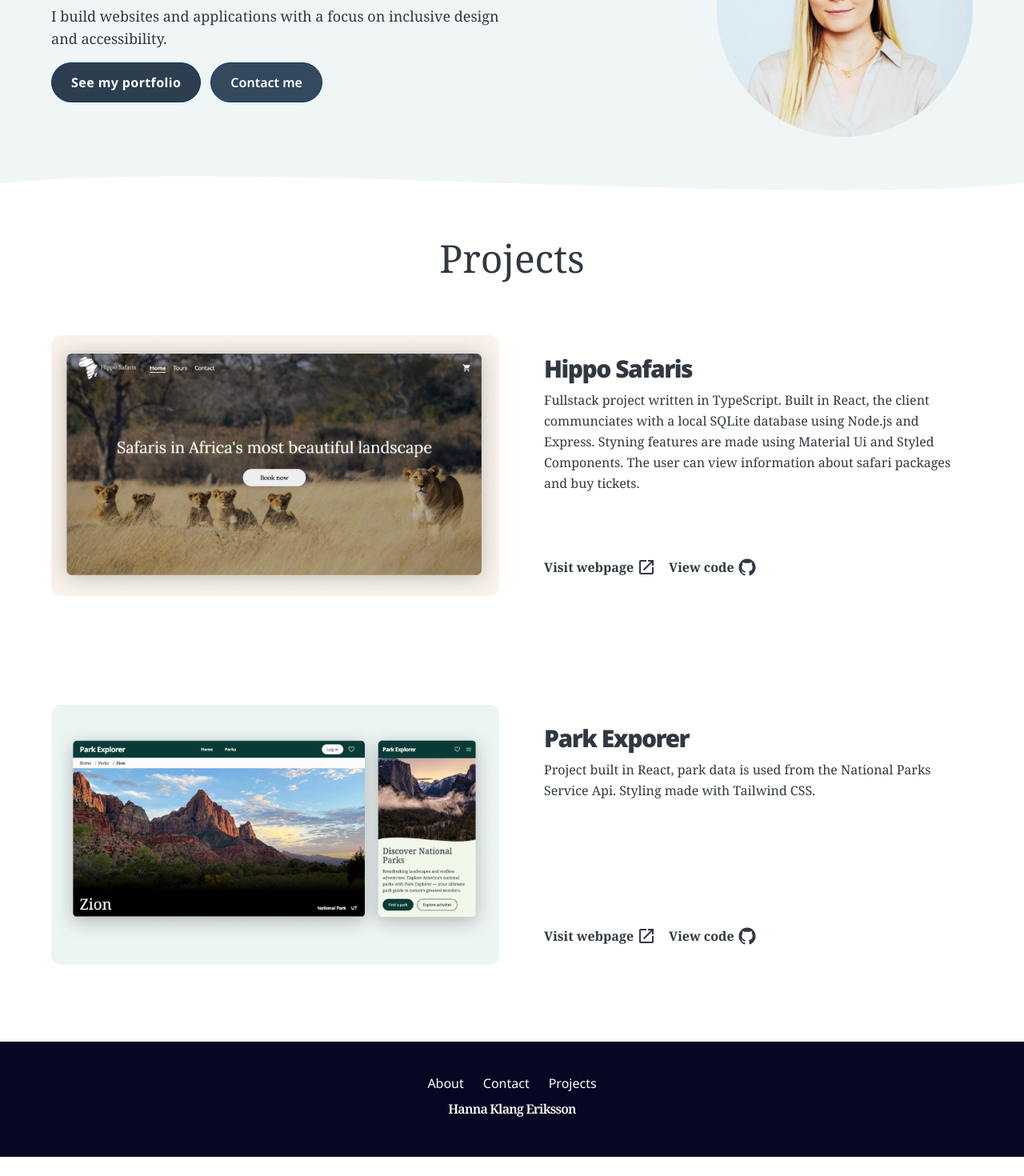
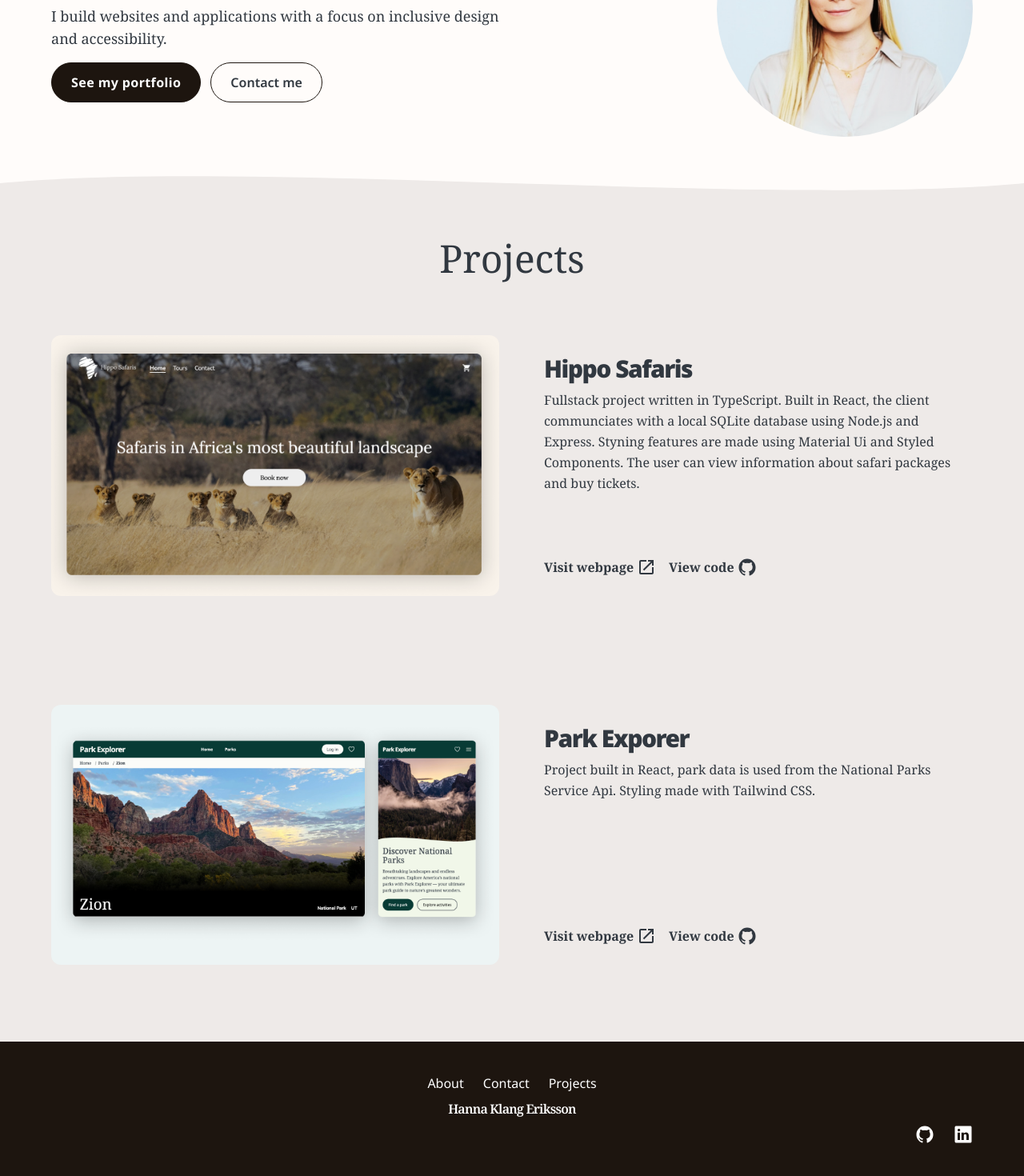
Before and after one commit to Hannahelenas/hanna-portfolio-next-v1, a Next.js app: page / in a window 1280 px wide. Shown: the part 285-1755 px from the top of the page at 80% size. Before the commit the page ends 1731 px from the top, so only its background shows below. Built offline with nearby package versions, Linux system fonts and the light colour scheme.

Commit message:
Add new colors and links in footer.

```diff
--- a/app/components/Footer.tsx
+++ b/app/components/Footer.tsx
@@ -1,6 +1,8 @@
+import { IoLogoGithub, IoLogoLinkedin } from "react-icons/io5";
+
 export default function Footer() {
   return (
-    <section id="footer" className="bg-(--color-footer) py-10">
+    <section id="footer" className="bg-(--color-footer) py-10 px-5 sm:px-10">
       <nav className="max-w-6xl mx-auto text-white">
         <ul className="flex gap-6 justify-center">
           <li>About</li>
@@ -14,6 +16,37 @@ export default function Footer() {
       >
         Hanna Klang Eriksson
       </p>
+      <div
+        className="flex flex-row gap-6 justify-start sm:justify-end max-w-6xl
+      mx-auto"
+      >
+        <a
+          className="flex items-center gap-1 font-bold font-serif-custom
+                    hover:underline underline-offset-2 "
+          href="https://github.com/Hannahelenas"
+          target="_blank"
+          rel="noopener noreferrer"
+          aria-label="Hannas Github (opens in a new tab)"
+        >
+          <IoLogoGithub
+            aria-hidden="true"
+            className="text-2xl text-(--color-text-light) "
+          />
+        </a>
+        <a
+          className="flex items-center gap-1 font-bold font-serif-custom
+                    hover:underline underline-offset-2"
+          href="/"
+          target="_blank"
+          rel="noopener noreferrer"
+          aria-label="Hannas Linkedin (opens in a new tab)"
+        >
+          <IoLogoLinkedin
+            aria-hidden="true"
+            className="text-2xl  text-(--color-text-light) "
+          />
+        </a>
+      </div>
     </section>
   );
 }
--- a/app/components/HeroSection.tsx
+++ b/app/components/HeroSection.tsx
@@ -14,7 +14,8 @@ export default function HeroSection() {
         >
           <h1
             className="text-4xl lg:text-5xl font-black tracking-tighter
-            text-[--color-text]"
+            text-(--color-text-secondary)
+            "
           >
             Hanna Klang Eriksson
           </h1>
@@ -30,8 +31,9 @@ export default function HeroSection() {
 
           <div className="mt-4 flex gap-3">
             <button
-              className="bg-[#2c3e50] border border-(--color-text-secondary)
-             px-6 py-3  rounded-full text-white
+              className="bg-(--color-text-secondary) border
+              border-(--color-text-secondary)
+             px-6 py-3  rounded-full text-(--color-text-light)
             transition-all
             duration-300 ease-in-out hover:cursor-pointer hover:bg-transparent
             hover:text-black
@@ -40,8 +42,8 @@ export default function HeroSection() {
               See my portfolio
             </button>
             <button
-              className="bg-[#34495e] border border-(--color-text-secondary)
-             px-6 py-3 rounded-full text-white font-semibold
+              className=" border border-(--color-text-secondary)
+             px-6 py-3 rounded-full  font-semibold
             transition-all
             duration-300 ease-in-out hover:cursor-pointer
             hover:bg-(--color-text-secondary)
--- a/app/globals.css
+++ b/app/globals.css
@@ -21,19 +21,21 @@ body {
 }
 
 .light {
-  --color-bg: #ffffff; /* #f4e9d9; */
-  --color-bg-secondary: #f0f5f5;
+  --color-bg: #eeeae8; /* #F9F3EB */
+  --color-bg-secondary: #fffcfa; /* #f0f5f5; */
   --color-text: #313840; /* #070723; */ /* #313840; */
-  --color-text-secondary: #013b6a;
-  --color-navbar: #e1ecec;
-  --color-footer: #070723;
+  --color-text-secondary: #1d150f; /* #013b6a; */
+  --color-navbar: #fffcfa; /* #FFFCFA; */ /* #F9F3EC; */ /* #e1ecec; */
+  --color-footer: #1d150f; /* #070723; */
+  --color-text-light: white;
 }
 
 .dark {
   --color-bg: #070723;
-  --color-bg-secondary:  /* #013b6a; */
+  --color-bg-secondary: #070723;
   --color-text: #e1ecec;
   --color-text-secondary: #fff4d4;
   --color-navbar: #070723;
   --color-footer: #070723;
+  --color-text-light: white;
 }
```
